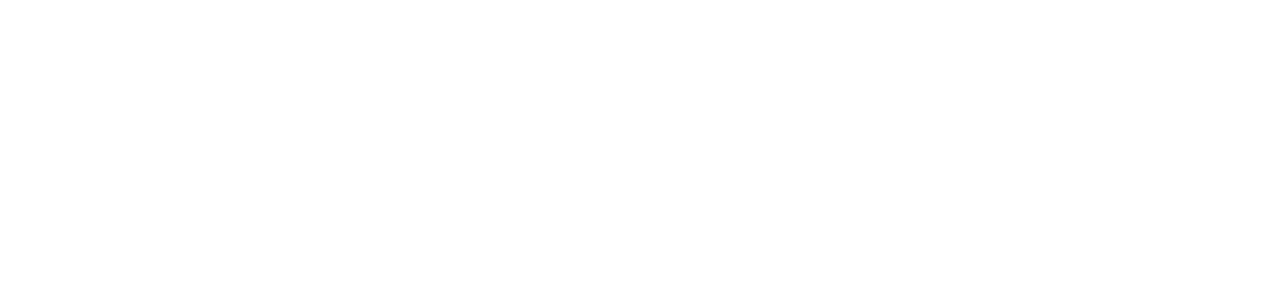
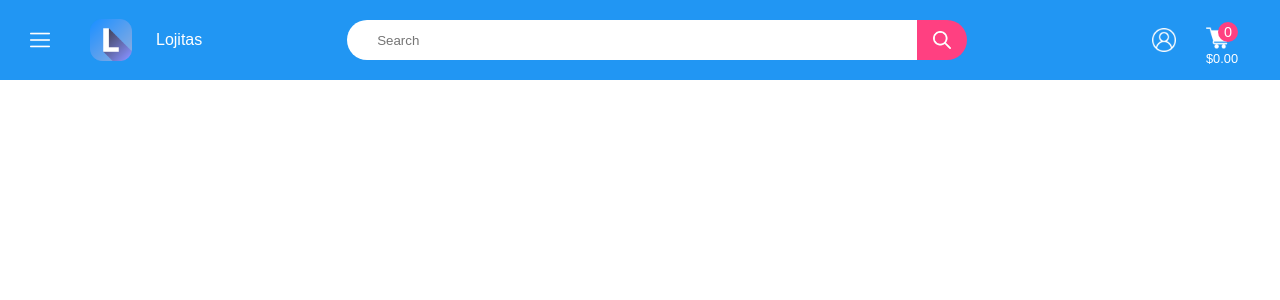
Before and after one commit to deyvidsalvatore/Lojitas-Angular, an Angular app: page / in a window 1280 px wide. Shown: the top 300 px of the page. Built offline with nearby package versions, Linux system fonts and the light colour scheme.

Commit message:
feat: Topbar component

```diff
--- a/angular.json
+++ b/angular.json
@@ -91,5 +91,8 @@
         }
       }
     }
+  },
+  "cli": {
+    "analytics": "2cadd12b-f26f-4fbf-9d45-d91ed753c6f5"
   }
 }
--- a/src/app/app.component.html
+++ b/src/app/app.component.html
@@ -1 +1,2 @@
+<app-top-bar></app-top-bar>
 <router-outlet></router-outlet>
--- /dev/null
+++ b/src/app/layout/top-bar/top-bar.component.css
@@ -0,0 +1,143 @@
+.wrapper,
+.mobile-wrapper {
+  display: flex;
+  flex-direction: row;
+  justify-content: space-between;
+  align-items: center;
+  width: 100%;
+  height: 80px;
+  padding: 10px 20px;
+  background-color: var(--main-color);
+  color: var(--text-color);
+  position: fixed;
+  z-index: 100;
+  top: 0px;
+  left: 0px;
+  @media (min-width: 760px) {
+    padding: 10px 30px;
+  }
+}
+.mobile-wrapper {
+  top: 80px;
+  display: flex;
+  @media (min-width: 760px) {
+    display: none;
+  }
+}
+.brand-group {
+  height: 100%;
+  display: flex;
+  align-items: center;
+  gap: 10px;
+  @media (min-width: 760px) {
+    gap: 20px;
+  }
+}
+.menu {
+  width: 20px;
+  height: 100%;
+  object-fit: contain;
+  cursor: pointer;
+  margin-right: 10px;
+  @media (min-width: 760px) {
+    margin-right: 20px;
+  }
+}
+.logo {
+  width: 42px;
+  height: 100%;
+  object-fit: contain;
+  cursor: pointer;
+}
+.brand-name {
+  text-wrap: nowrap;
+  cursor: pointer;
+  margin-left: 4px;
+  padding: 30px 0px;
+}
+.user-group {
+  display: flex;
+  align-items: center;
+  height: 100%;
+  padding-right: 10px;
+  gap: 20px;
+  @media (min-width: 760px) {
+    gap: 30px;
+    padding-right: 20px;
+  }
+}
+.user-icon,
+.cart-icon {
+  width: 24px;
+  height: 100%;
+  object-fit: contain;
+  cursor: pointer;
+}
+.cart {
+  position: relative;
+  cursor: pointer;
+}
+.cart-count {
+  background-color: var(--accent-color);
+  font-size: 0.9em;
+  width: 20px;
+  height: 20px;
+  border-radius: 50%;
+  display: flex;
+  text-align: center;
+  justify-content: center;
+  align-items: center;
+  position: absolute;
+  top: -4px;
+  right: -8px;
+}
+.cart-total {
+  font-size: 0.8em;
+  position: absolute;
+  bottom: -12px;
+  left: 0px;
+}
+.search-group {
+  height: 100%;
+  display: none;
+  align-items: center;
+  @media (min-width: 760px) {
+    display: flex;
+    margin-left: -40px;
+  }
+}
+.search-input {
+  width: 100%;
+  height: var(--search-input-height);
+  border-radius: 30px;
+  outline: none;
+  border: none;
+  padding-left: 30px;
+  padding-right: 60px;
+  @media (min-width: 760px) {
+    width: 600px;
+  }
+}
+.search-icon-wrapper {
+  background-color: var(--accent-color);
+  border-top-right-radius: 30px;
+  border-bottom-right-radius: 30px;
+  height: var(--search-input-height);
+  width: calc(var(--search-input-height) + 10px);
+  margin-left: calc(-1 * var(--search-input-height) + 10px);
+}
+.search-icon {
+  width: 100%;
+  height: 100%;
+  object-fit: contain;
+  padding: 11px;
+  cursor: pointer;
+}
+.mobile {
+  display: flex;
+  width: 100%;
+  padding-top: 2px;
+  @media (min-width: 760px) {
+    display: none;
+  }
+}
--- /dev/null
+++ b/src/app/layout/top-bar/top-bar.component.html
@@ -0,0 +1,29 @@
+<div class="wrapper">
+  <div class="brand-group" routerLink="/">
+    <img src="assets/icons/menu.png" alt="" class="menu link" />
+    <img src="assets/lojitas.png" alt="" class="logo link" />
+    <div class="brand-name link">Lojitas</div>
+  </div>
+  <div class="search-group">
+    <input type="search" class="search-input" placeholder="Search" />
+    <div class="search-icon-wrapper link">
+      <img src="assets/icons/search.png" alt="" class="search-icon" />
+    </div>
+  </div>
+  <div class="user-group">
+    <img src="assets/icons/user.png" alt="" class="user-icon link" />
+    <div class="cart" routerLink="/cart">
+      <img src="assets/icons/cart.png" alt="" class="cart-icon link" />
+      <span class="cart-count">{{ 0 }}</span>
+      <span class="cart-total">${{ 0 | number : "1.2-2" }}</span>
+    </div>
+  </div>
+</div>
+<div class="mobile-wrapper">
+  <div class="search-group mobile">
+    <input type="search" class="search-input" placeholder="Search" />
+    <div class="search-icon-wrapper link">
+      <img src="assets/icons/search.png" alt="" class="search-icon" />
+    </div>
+  </div>
+</div>
--- a/src/index.html
+++ b/src/index.html
@@ -2,7 +2,7 @@
 <html lang="en">
 <head>
   <meta charset="utf-8">
-  <title>LojitasAngular</title>
+  <title>Lojitas</title>
   <base href="/">
   <meta name="viewport" content="width=device-width, initial-scale=1">
   <link rel="icon" type="image/x-icon" href="favicon.ico">
```
Also changed, not shown: src/app/app.component.ts (+6 -5 lines), src/app/layout/top-bar/top-bar.component.ts (added, +14 -0 lines), 1 other file (tests, documents, lock files or other folders).
